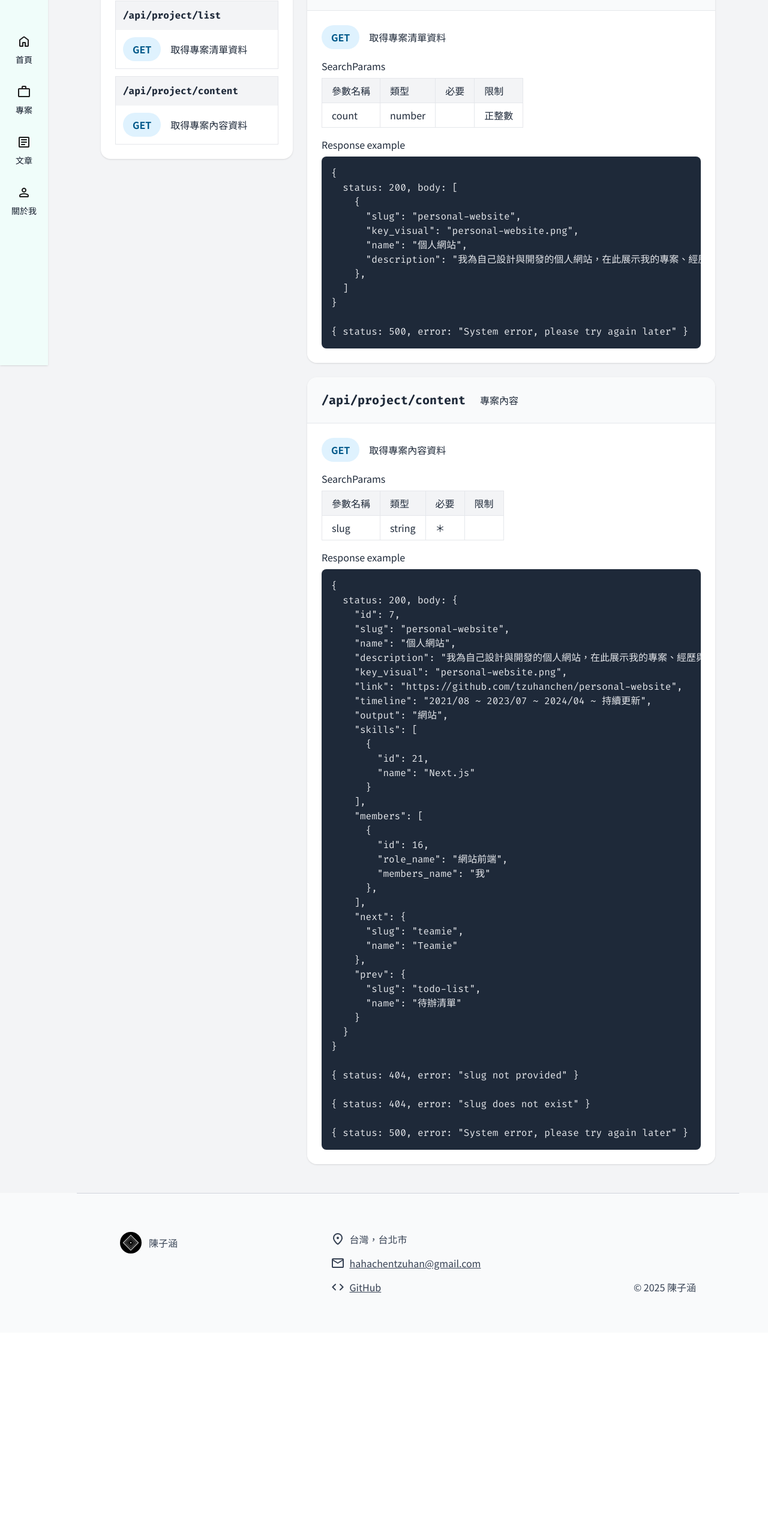
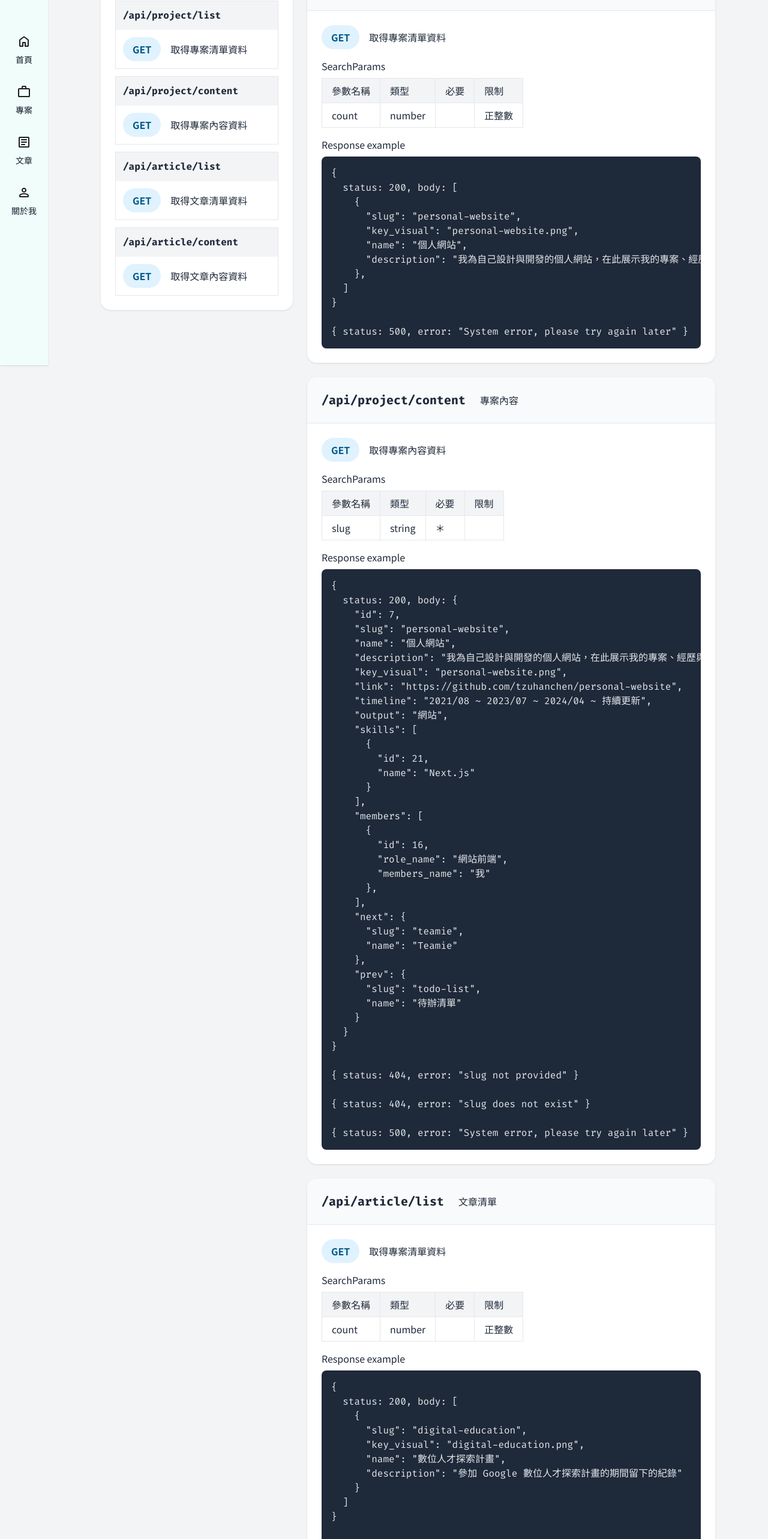
Before and after one commit to TzuHanChen/personal-website, a Next.js app: page /api-doc in a window 1280 px wide. Shown: the part 191-2757 px from the top of the page at 60% size. Before the commit the page ends 2413 px from the top, so only its background shows below. Built offline with nearby package versions, Linux system fonts and the light colour scheme.

Commit message:
feat: 更新 API 文件

```diff
--- a/app/api-doc/page.tsx
+++ b/app/api-doc/page.tsx
@@ -9,7 +9,7 @@ function PathMethodList() {
           <pre className="font-bold">/api/project/list</pre>
         </a>
         <div className="p-3 flex flex-col gap-3">
-          <Method method={"GET"} description="取得專案清單資料" />
+          <Method method="GET" description="取得專案清單資料" />
         </div>
       </div>
       <div className="border border-gray-200">
@@ -18,6 +18,22 @@ function PathMethodList() {
         </a>
         <div className="p-3 flex flex-col gap-3">
           <Method method="GET" description="取得專案內容資料" />
+        </div>
+      </div>
+      <div className="border border-gray-200">
+        <a className="block bg-gray-100 p-3" href="#api-article-list">
+          <pre className="font-bold">/api/article/list</pre>
+        </a>
+        <div className="p-3 flex flex-col gap-3">
+          <Method method="GET" description="取得文章清單資料" />
+        </div>
+      </div>
+      <div className="border border-gray-200">
+        <a className="block bg-gray-100 p-3" href="#api-article-content">
+          <pre className="font-bold">/api/article/content</pre>
+        </a>
+        <div className="p-3 flex flex-col gap-3">
+          <Method method="GET" description="取得文章內容資料" />
         </div>
       </div>
     </section>
@@ -235,6 +251,70 @@ function Paths() {
 
 { status: 500, error: "System error, please try again later" }`} />
     </Path>
+
+    <Path path="/article/list" description="文章清單">
+      <Method method={"GET"} description="取得專案清單資料" />
+      <SearchParams searchParams={[
+        {
+          name: 'count',
+          type: 'number',
+          required: false,
+          rule: '正整數'
+        },
+      ]} />
+      <ResponseExample responseExample={
+        `{
+  status: 200, body: [
+    {
+      "slug": "digital-education",
+      "key_visual": "digital-education.png",
+      "name": "數位人才探索計畫",
+      "description": "參加 Google 數位人才探索計畫的期間留下的紀錄"
+    }
+  ]
+}
+
+{ status: 500, error: "System error, please try again later" }`} />
+    </Path>
+
+    <Path path="/article/content" description="文章內容">
+      <Method method="GET" description="取得專案內容資料" />
+      <SearchParams searchParams={[
+        {
+          name: 'slug',
+          type: 'string',
+          required: true,
+          rule: ''
+        },
+      ]} />
+      <ResponseExample responseExample={
+        `{
+  status: 200, body: {
+    "id": 2,
+    "slug": "digital-education",
+    "name": "數位人才探索計畫",
+    "description": "參加 Google 數位人才探索計畫的期間留下的紀錄",
+    "key_visual": "digital-education.png",
+    "created_at": "2023-04-17T05:11:00.000Z",
+    "updated_at": "2025-09-07T15:34:22.427Z",
+    "tag": "活動紀錄",
+    "next": {
+      "slug": "shopback-meet",
+      "name": "ShopBack: Meet The Engineers!"
+    },
+    "prev": {
+      "slug": "shopback-meet",
+      "name": "ShopBack: Meet The Engineers!"
+    }
+  }
+}
+
+{ status: 404, error: "slug not provided" }
+
+{ status: 404, error: "slug does not exist" }
+
+{ status: 500, error: "System error, please try again later" }`} />
+    </Path>
   </>)
 }
 
--- a/app/ui/header.tsx
+++ b/app/ui/header.tsx
@@ -65,7 +65,7 @@ export default function Header() {
   const pathname = usePathname();
 
   return (
-    <header className="fixed top-[calc(100%-80px)] inset-x-0 shadow-sm h-20 bg-teal-50 flex justify-center items-center md:inset-y-0 md:left-0 md:w-20 md:h-screen">
+    <header className="fixed z-10 top-[calc(100%-80px)] inset-x-0 shadow-sm h-20 bg-teal-50 flex justify-center items-center md:inset-y-0 md:left-0 md:w-20 md:h-screen">
       <div className='w-full max-w-96 flex justify-between md:max-h-96 md:flex-col'>
         {list.map((item) => <Button key={item.href} item={item} pathname={pathname} />)}
       </div>
```
